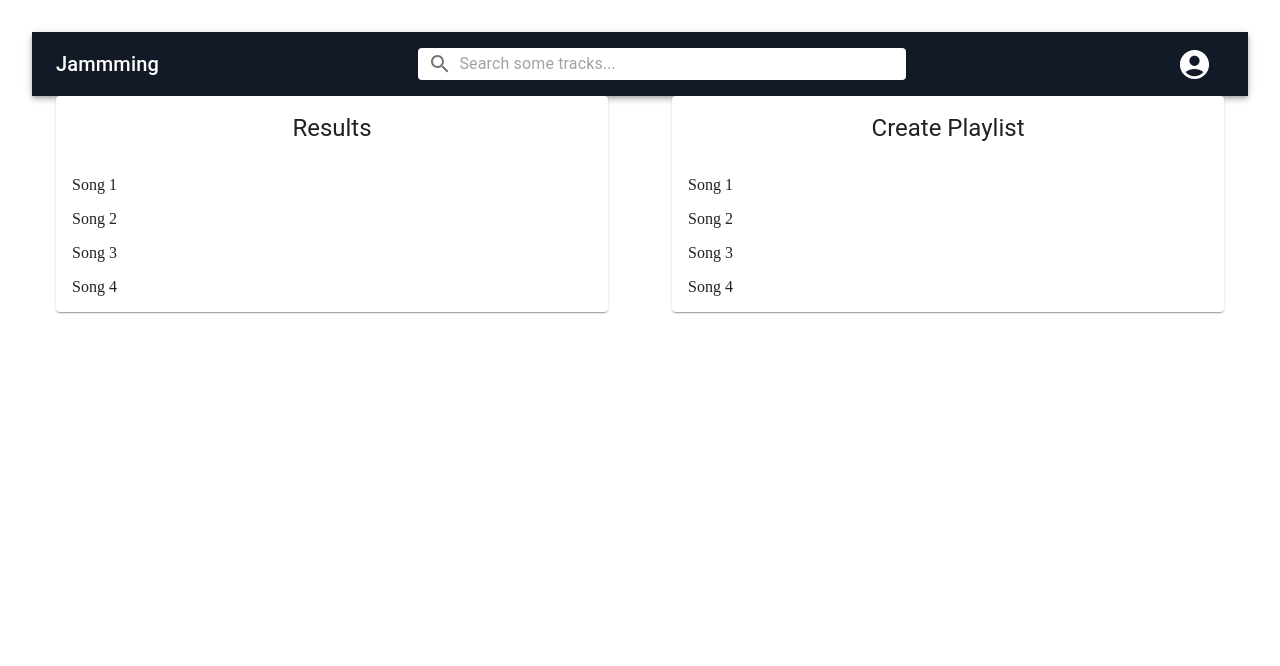
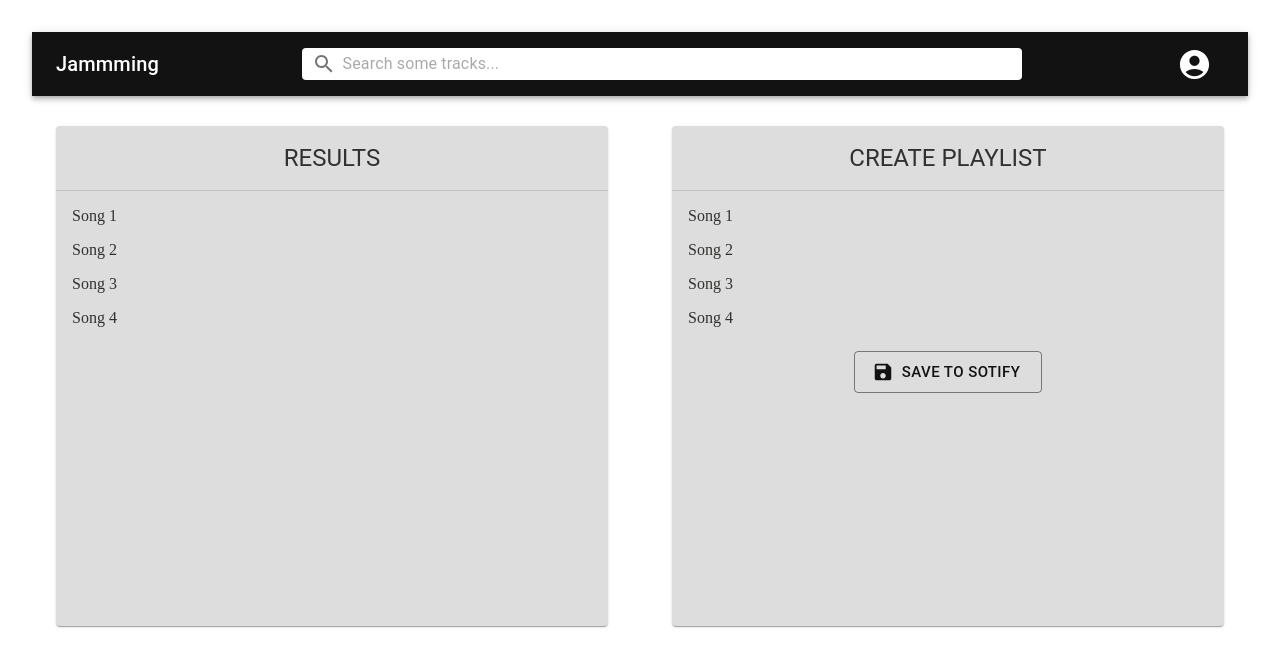
Before and after one commit to emiliyadqa/jammming, a React (Vite) app: page / in a window 1280 px wide. Shown: the top 666 px of the page. Built offline with nearby package versions, Linux system fonts and the light colour scheme.

Commit message:
added more styles

```diff
--- a/src/components/MainContainer.tsx
+++ b/src/components/MainContainer.tsx
@@ -17,7 +17,7 @@ import Playlist from "./Playlist";
 
 const MainContainer = () => {
   return (
-    <Stack direction={{ xs: "column", sm: "row" }} spacing={2}>
+    <Stack direction={{ xs: "column", sm: "row" }} spacing={2} marginTop="30px">
       <Container>
         <Results></Results>
       </Container>
--- a/src/components/NavBar.jsx
+++ b/src/components/NavBar.jsx
@@ -22,7 +22,7 @@ const SearchInput = styled("div")(({ theme }) => ({
   backgroundColor: "white",
   padding: "0 10px",
   borderRadius: theme.shape.borderRadius,
-  width: "40%",
+  width: "60%",
   display: "flex",
   justifyContent: "flex-start",
 }));
--- a/src/components/Playlist.jsx
+++ b/src/components/Playlist.jsx
@@ -1,8 +1,12 @@
+import { Save } from "@mui/icons-material";
 import {
   Box,
+  Button,
   Card,
+  CardActions,
   CardContent,
   CardHeader,
+  Divider,
   Input,
   List,
   ListItem,
@@ -12,17 +16,28 @@ import React from "react";
 
 const Playlist = () => {
   return (
-    <Card>
+    <Card
+      sx={{
+        height: "500px",
+        backgroundColor: "#DEDDDD",
+      }}
+    >
       <CardHeader
-        title="Create Playlist"
+        title="CREATE PLAYLIST"
         sx={{ textAlign: "center" }}
       ></CardHeader>
+      <Divider />
       <List>
         <ListItem>Song 1</ListItem>
         <ListItem>Song 2</ListItem>
         <ListItem>Song 3</ListItem>
         <ListItem>Song 4</ListItem>
       </List>
+      <CardActions sx={{ justifyContent: "center" }}>
+        <Button size="large" variant="outlined" startIcon={<Save />}>
+          Save to Sotify
+        </Button>
+      </CardActions>
     </Card>
   );
 };
--- a/src/components/Results.jsx
+++ b/src/components/Results.jsx
@@ -2,6 +2,7 @@ import {
   Box,
   Card,
   CardHeader,
+  Divider,
   List,
   ListItem,
   Typography,
@@ -10,8 +11,15 @@ import React from "react";
 
 const Results = () => {
   return (
-    <Card sx={{ textAlign: "center" }}>
-      <CardHeader title="Results">Results</CardHeader>
+    <Card
+      sx={{
+        textAlign: "center",
+        height: "500px",
+        backgroundColor: "#DEDDDD",
+      }}
+    >
+      <CardHeader title="RESULTS">Results</CardHeader>
+      <Divider />
       <List>
         <ListItem>Song 1</ListItem>
         <ListItem>Song 2</ListItem>
--- a/src/theme.jsx
+++ b/src/theme.jsx
@@ -4,10 +4,13 @@ const theme = createTheme({
   palette: {
     mode: "light",
     primary: {
-      main: "#131a27",
+      main: "#111211",
     },
     secondary: {
       main: "#f50057",
+    },
+    text: {
+      primary: "rgba(21,24,19,0.87)",
     },
   },
 });
```
